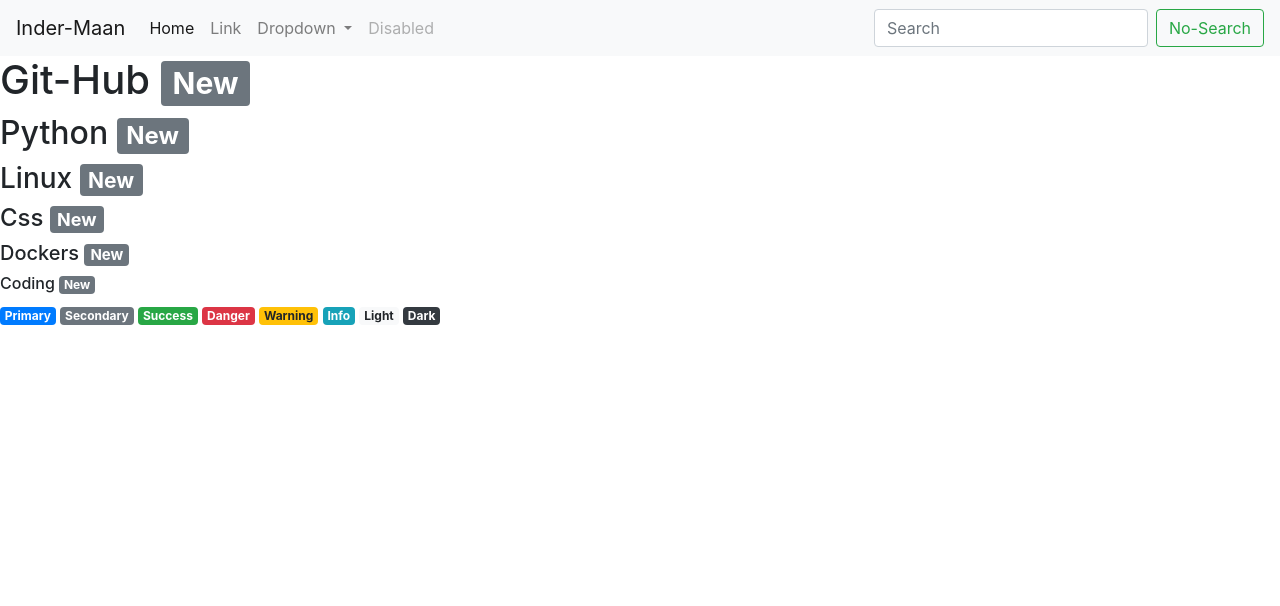
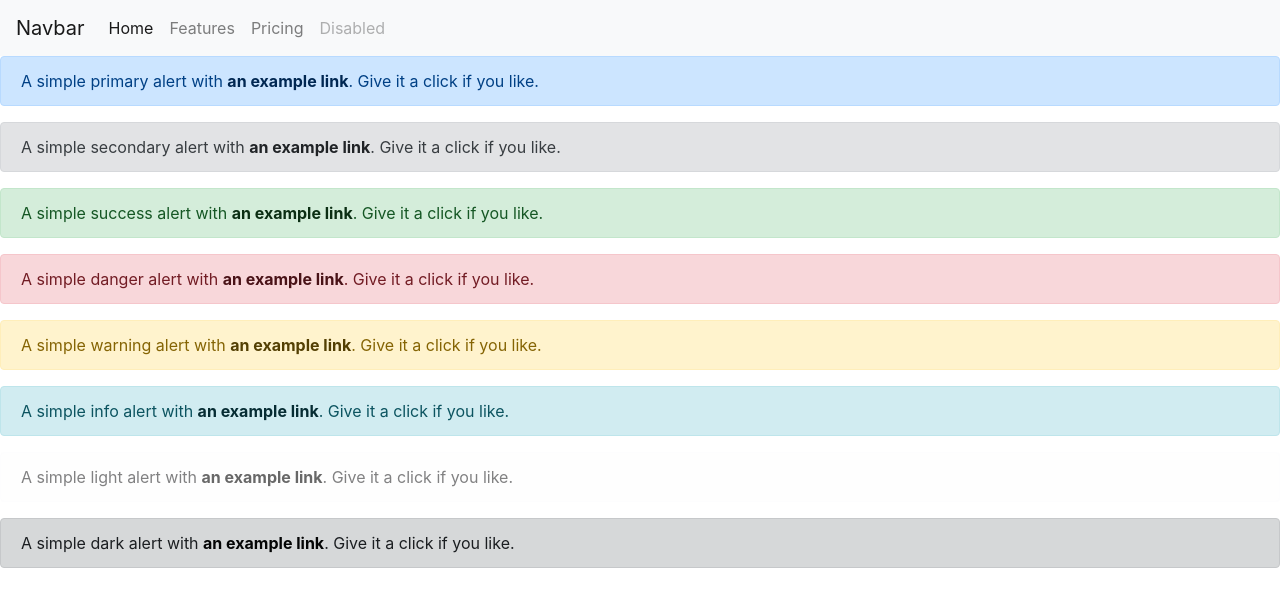
Before and after one commit to inder-maan/mywebsite, a plain HTML site: page index.html in a window 1280 px wide. Drawn offline with nearby package versions, Linux system fonts and the light colour scheme.

Commit message:
new tab and alerts added by develop branch

```diff
--- a/index.html
+++ b/index.html
@@ -12,57 +12,52 @@
   </head>
   <body>
     <nav class="navbar navbar-expand-lg navbar-light bg-light">
-        <a class="navbar-brand" href="#">Inder-Maan</a>
-        <button class="navbar-toggler" type="button" data-toggle="collapse" data-target="#navbarSupportedContent" aria-controls="navbarSupportedContent" aria-expanded="false" aria-label="Toggle navigation">
+        <a class="navbar-brand" href="#">Navbar</a>
+        <button class="navbar-toggler" type="button" data-toggle="collapse" data-target="#navbarNav" aria-controls="navbarNav" aria-expanded="false" aria-label="Toggle navigation">
           <span class="navbar-toggler-icon"></span>
         </button>
-
-        <div class="collapse navbar-collapse" id="navbarSupportedContent">
-          <ul class="navbar-nav mr-auto">
+        <div class="collapse navbar-collapse" id="navbarNav">
+          <ul class="navbar-nav">
             <li class="nav-item active">
               <a class="nav-link" href="#">Home <span class="sr-only">(current)</span></a>
             </li>
             <li class="nav-item">
-              <a class="nav-link" href="#">Link</a>
+              <a class="nav-link" href="#">Features</a>
             </li>
-            <li class="nav-item dropdown">
-              <a class="nav-link dropdown-toggle" href="#" id="navbarDropdown" role="button" data-toggle="dropdown" aria-haspopup="true" aria-expanded="false">
-                Dropdown
-              </a>
-              <div class="dropdown-menu" aria-labelledby="navbarDropdown">
-                <a class="dropdown-item" href="#">Reaction</a>
-                <a class="dropdown-item" href="#">Another reaction</a>
-                <div class="dropdown-divider"></div>
-                <a class="dropdown-item" href="#">nothing else here</a>
-              </div>
+            <li class="nav-item">
+              <a class="nav-link" href="#">Pricing</a>
             </li>
             <li class="nav-item">
               <a class="nav-link disabled" href="#" tabindex="-1" aria-disabled="true">Disabled</a>
             </li>
           </ul>
-          <form class="form-inline my-2 my-lg-0">
-            <input class="form-control mr-sm-2" type="search" placeholder="Search" aria-label="Search">
-            <button class="btn btn-outline-success my-2 my-sm-0" type="submit">No-Search</button>
-          </form>
         </div>
       </nav>
 
-      <h1>Git-Hub <span class="badge badge-secondary">New</span></h1>
-      <h2>Python <span class="badge badge-secondary">New</span></h2>
-      <h3>Linux <span class="badge badge-secondary">New</span></h3>
-      <h4>Css  <span class="badge badge-secondary">New</span></h4>
-      <h5>Dockers <span class="badge badge-secondary">New</span></h5>
-      <h6>Coding <span class="badge badge-secondary">New</span></h6>
-
-      <span class="badge badge-primary">Primary</span>
-      <span class="badge badge-secondary">Secondary</span>
-      <span class="badge badge-success">Success</span>
-      <span class="badge badge-danger">Danger</span>
-      <span class="badge badge-warning">Warning</span>
-      <span class="badge badge-info">Info</span>
-      <span class="badge badge-light">Light</span>
-      <span class="badge badge-dark">Dark</span>
-
+      <div class="alert alert-primary" role="alert">
+        A simple primary alert with <a href="#" class="alert-link">an example link</a>. Give it a click if you like.
+      </div>
+      <div class="alert alert-secondary" role="alert">
+        A simple secondary alert with <a href="#" class="alert-link">an example link</a>. Give it a click if you like.
+      </div>
+      <div class="alert alert-success" role="alert">
+        A simple success alert with <a href="#" class="alert-link">an example link</a>. Give it a click if you like.
+      </div>
+      <div class="alert alert-danger" role="alert">
+        A simple danger alert with <a href="#" class="alert-link">an example link</a>. Give it a click if you like.
+      </div>
+      <div class="alert alert-warning" role="alert">
+        A simple warning alert with <a href="#" class="alert-link">an example link</a>. Give it a click if you like.
+      </div>
+      <div class="alert alert-info" role="alert">
+        A simple info alert with <a href="#" class="alert-link">an example link</a>. Give it a click if you like.
+      </div>
+      <div class="alert alert-light" role="alert">
+        A simple light alert with <a href="#" class="alert-link">an example link</a>. Give it a click if you like.
+      </div>
+      <div class="alert alert-dark" role="alert">
+        A simple dark alert with <a href="#" class="alert-link">an example link</a>. Give it a click if you like.
+      </div>
     <!-- Optional JavaScript; choose one of the two! -->
 
     <!-- Option 1: jQuery and Bootstrap Bundle (includes Popper) -->
```
